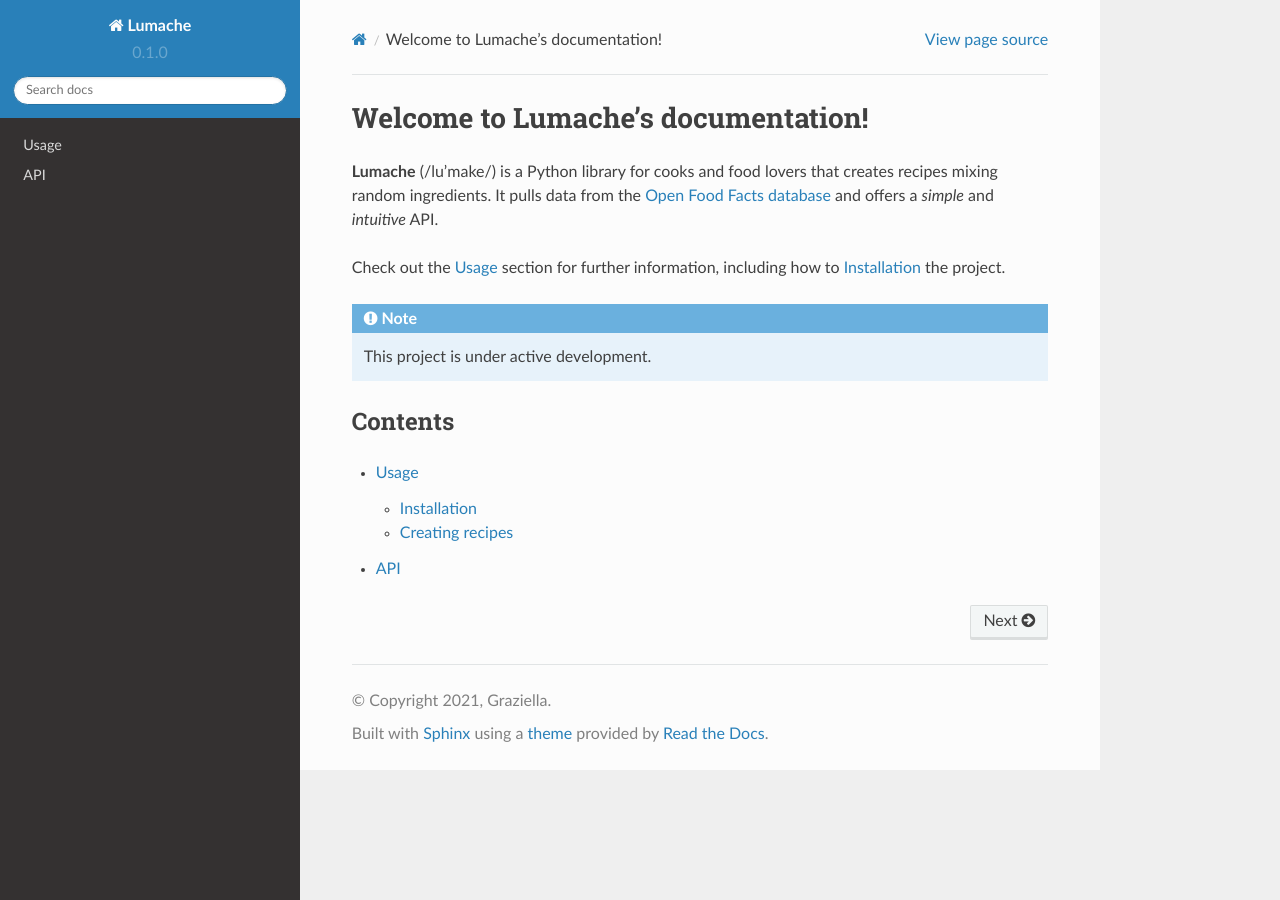
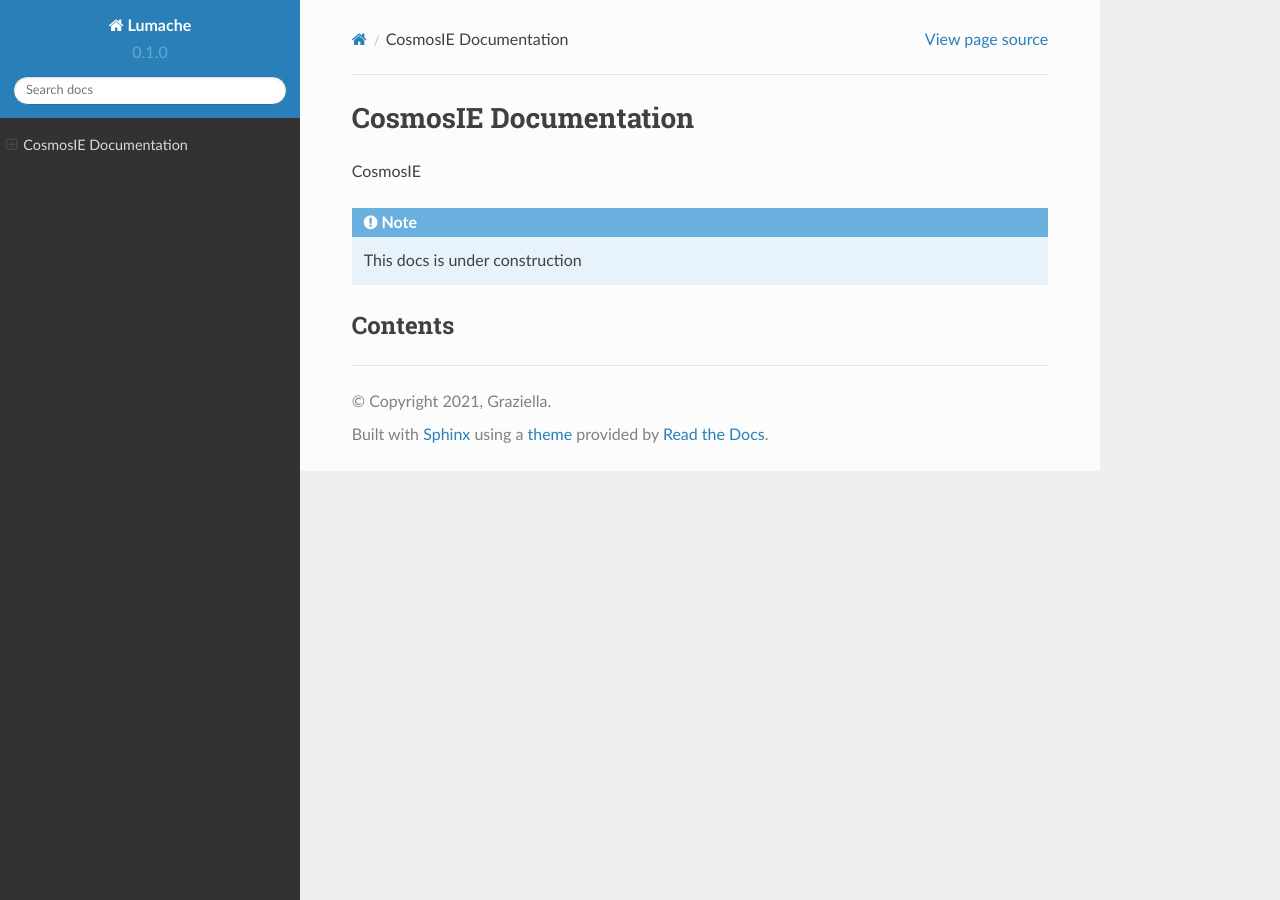
Before and after one commit to ToxicedIsOnTheLand/DocsCosmosIE, a Sphinx documentation site: the page built from docs/source/index.rst, in a window 1280 px wide. Built offline with Sphinx 7.4.7 and the Read the Docs theme 2.0.0, drawn with Linux system fonts in a browser that asks for light colours.

Commit message:
Update index.rst

```diff
--- a/docs/source/index.rst
+++ b/docs/source/index.rst
@@ -1,22 +1,13 @@
-Welcome to Lumache's documentation!
+CosmosIE Documentation
 ===================================
 
-**Lumache** (/lu'make/) is a Python library for cooks and food lovers
-that creates recipes mixing random ingredients.
-It pulls data from the `Open Food Facts database <https://world.openfoodfacts.org/>`_
-and offers a *simple* and *intuitive* API.
-
-Check out the :doc:`usage` section for further information, including
-how to :ref:`installation` the project.
+CosmosIE
 
 .. note::
 
-   This project is under active development.
+   This docs is under construction
 
 Contents
 --------
 
 .. toctree::
-
-   usage
-   api
```
